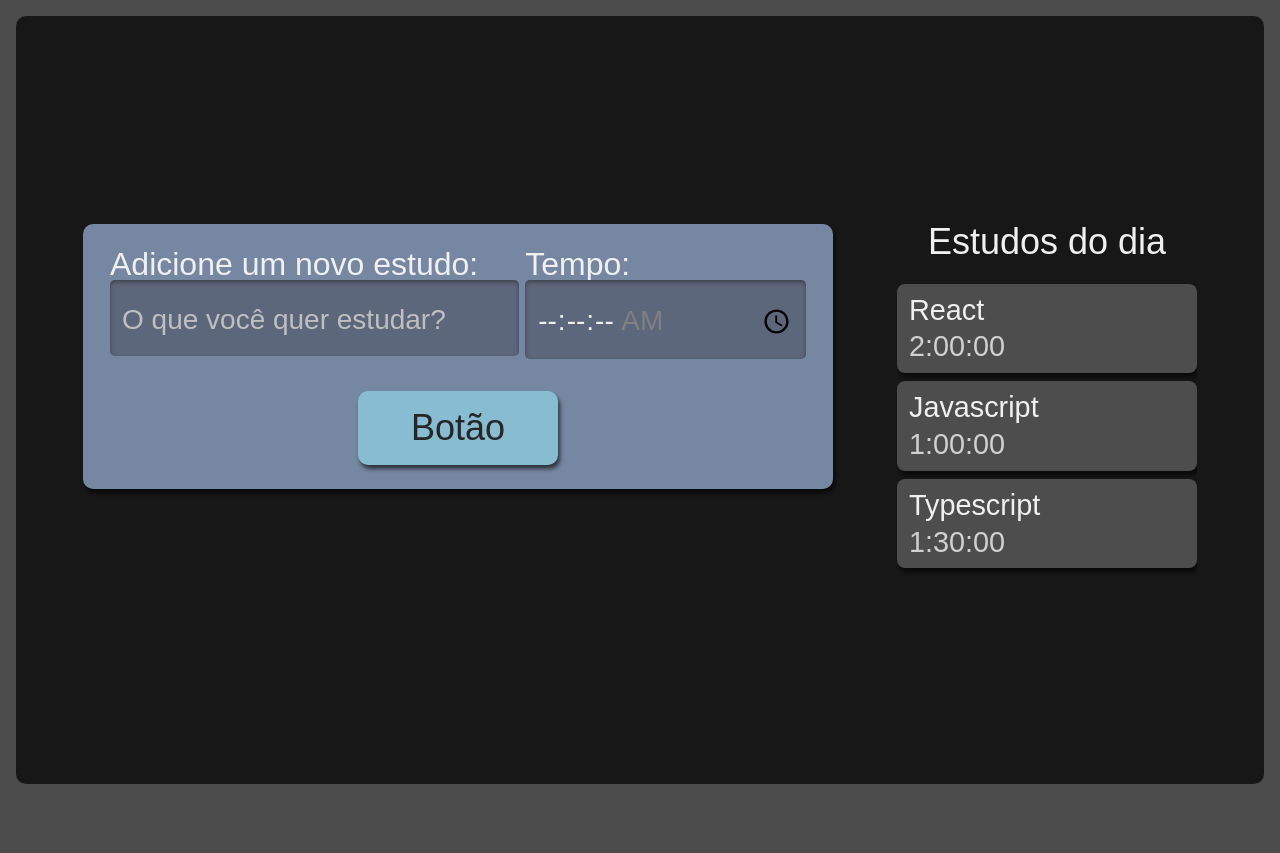
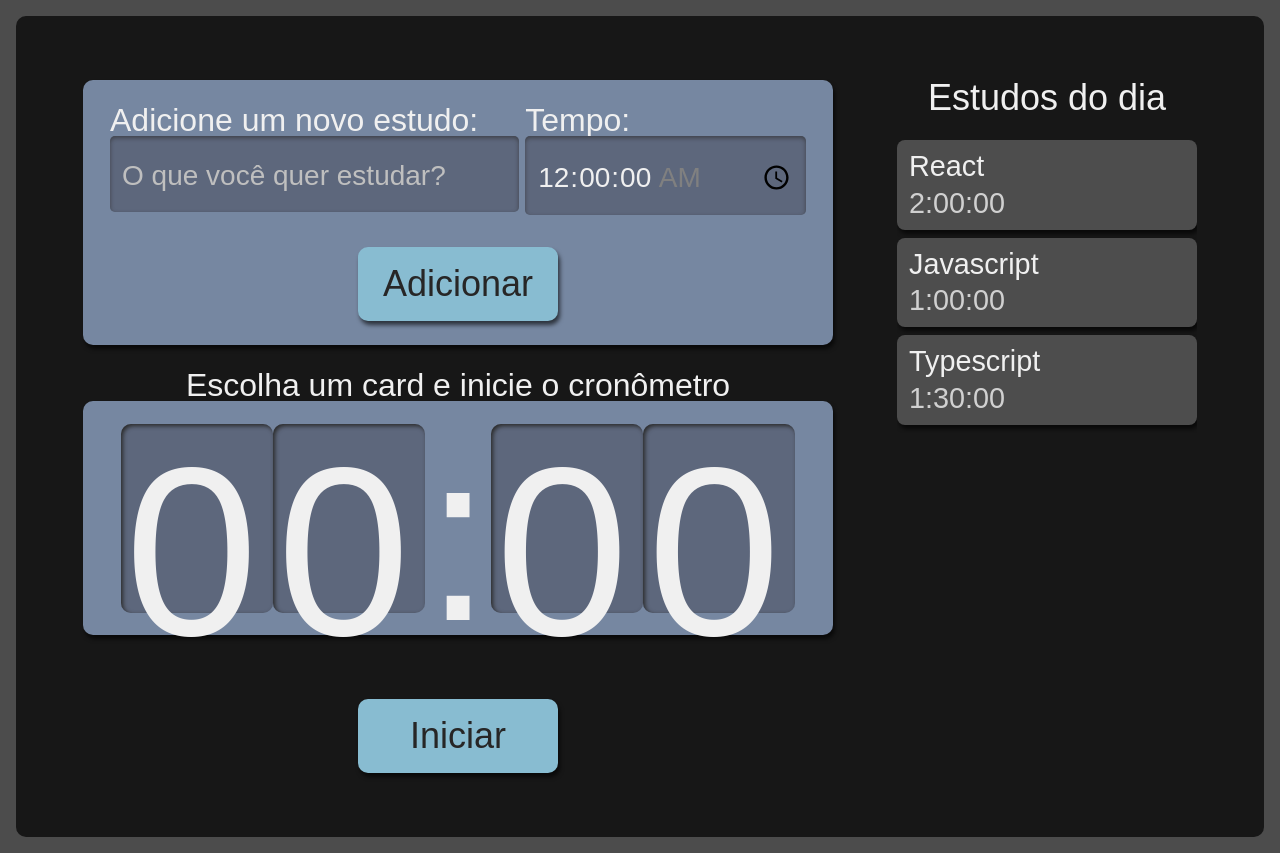
Before and after one commit to VeviciSoftware/AluraStudies, a React (Create React App) app: page / in a window 1280 px wide. Before the commit the page ends 800 px from the top, so only its background shows below. Built offline with nearby package versions, Linux system fonts and the light colour scheme.

Commit message:
:sparkles: feat: função de adicionar tarefas funcionando

```diff
--- a/src/components/Button/index.tsx
+++ b/src/components/Button/index.tsx
@@ -1,10 +1,12 @@
 import React from "react";
 import style from "./Botao.module.scss";
 
-class Botao extends React.Component {
+class Botao extends React.Component<any> {
   render() {
     return (
-        <button className= {style.botao}>Botão</button>
+        <button className= {style.botao}>
+          {this.props.children}
+        </button>
     )
   }
 
--- /dev/null
+++ b/src/components/Cronometro/Cronometro.module.scss
@@ -0,0 +1,59 @@
+.cronometro {
+    display: flex;
+    flex-direction: column;
+    align-items: center;
+    grid-area: cronometro;
+
+    .relogioWrapper {
+      align-items: center;
+      background-color: #7687A1;
+      border-radius: 10px;
+      box-shadow: 2px 4px 4px #0000009F;
+      box-sizing: border-box;
+      display: flex;
+      font-size: 5rem;
+      justify-content: center;
+      margin-bottom: 24px;
+      padding: 16px 12px;
+      width: 100%;
+    }
+
+    .titulo {
+      font-size: 2rem;
+    }
+
+    button {
+      background-color: #88bcd1;
+      border-radius: 10px;
+      box-shadow: 2px 4px 4px #0000009F;
+      color: #272626;
+      cursor: pointer;
+      font-size: 1.25rem;
+      padding: 16px;
+      width: 150px;
+
+      &:active {
+        background-color: #7CA6B7;
+        box-shadow: 2px 2px 4px #0000009F inset;
+        cursor: auto;
+      }
+    }
+
+    @media screen and (min-width:1280px) {
+
+      .relogioWrapper{
+        font-size: 15rem;
+      }
+
+      p {
+        font-size: 2rem;
+      }
+
+      button {
+        grid-column-start: span 2;
+        justify-self: center;
+        width: 200px;
+        font-size: 2.25rem;
+      }
+    }
+  }
--- /dev/null
+++ b/src/components/Cronometro/Relogio/Relogio.module.scss
@@ -0,0 +1,21 @@
+.relogioNumero {
+    background-color: #5D677C;
+    box-shadow: 2px 2px 4px #2B2B2B inset;
+    height: 3.6rem;
+    width: 3rem;
+    padding: 8px 4px;
+    border-radius: 10px;
+
+    @media screen and (min-width:1280px) {
+      height: 10.8rem;
+      width: 9rem;
+    }
+  }
+
+  .relogioDivisao {
+    height: 4.2rem;
+
+    @media screen and (min-width:1280px) {
+      height: 12.6rem;
+    }
+  }
--- /dev/null
+++ b/src/components/Cronometro/Relogio/index.tsx
@@ -0,0 +1,13 @@
+import style from "./Relogio.module.scss";
+
+export default function Relogio(){
+    return (
+        <>
+            <span className={style.relogioNumero}>0</span>
+            <span className={style.relogioNumero}>0</span>
+            <span className={style.relogioDivisao}>:</span>
+            <span className={style.relogioNumero}>0</span>
+            <span className={style.relogioNumero}>0</span>
+        </>
+    )
+}
--- /dev/null
+++ b/src/components/Cronometro/index.tsx
@@ -0,0 +1,18 @@
+import Botao from "../Button";
+import Relogio from "./Relogio";
+import style from "./Cronometro.module.scss";
+
+export default function Cronometro(){
+    return (
+        <div className={style.cronometro}>
+            <p className={style.titulo}>Escolha um card e inicie o cronômetro</p>
+            <div className={style.relogioWrapper}>
+                <Relogio />
+            </div>
+
+            <Botao>
+                Iniciar
+            </Botao>
+        </div>
+    )
+}
--- a/src/components/Formulario/index.tsx
+++ b/src/components/Formulario/index.tsx
@@ -3,9 +3,18 @@ import Botao from "../Button";
 import style from "./Formulario.module.scss";
 
 class Formulario extends React.Component {
+    state= {
+        tarefa: "",
+        tempo: "00:00",
+    };
+
+    adicionarTarefa(evento: React.FormEvent<HTMLFormElement>){
+        evento.preventDefault();
+        console.log(this.state);
+    }
     render() {
         return (
-            <form className={style.novaTarefa}>
+            <form className={style.novaTarefa} onSubmit={this.adicionarTarefa.bind(this)}>
                 <div className={style.inputContainer}>
                     <label htmlFor="tarefa">
                         Adicione um novo estudo:
@@ -13,6 +22,12 @@ class Formulario extends React.Component {
                         type="text"
                         name="tarefa"
                         id="tarefa"
+                        value={this.state.tarefa}
+                        onChange={(evento) => {
+                            this.setState(
+                                {...this.state, tarefa: evento.target.value}
+                            )
+                        }}
                         placeholder="O que você quer estudar?"
                         required />
                     </label>
@@ -23,13 +38,21 @@ class Formulario extends React.Component {
                         <input type="time"
                         step="1"
                         name="tempo"
+                        value={this.state.tempo}
+                        onChange={(evento) => {
+                            this.setState({
+                                ...this.state, tempo: evento.target.value
+                            })
+                        }}
                         id="tempo"
                         min="00:00:00"
                         max="01:30:00"
                         required />
                     </label>
                 </div>
-            < Botao />
+            <Botao>
+                Adicionar
+            </Botao>
             </form>
         )
     }
--- /dev/null
+++ b/src/components/Lista/Item/index.tsx
@@ -0,0 +1,10 @@
+import style from '../Lista.module.scss';
+
+export default function Item({tarefa, tempo}: {tarefa: string, tempo: string}) {
+  return (
+    <li className={style.item}>
+        <h3>{tarefa}</h3>
+        <span>{tempo}</span>
+    </li>
+  );
+}
--- a/src/components/Lista/index.tsx
+++ b/src/components/Lista/index.tsx
@@ -1,8 +1,9 @@
-import React from "react";
-import style from "./Lista.module.scss";
+import React, { useState } from "react";
+import style from './Lista.module.scss';
+import Item from './Item';
 
 function Lista() {
-    const tarefas = [{
+    const [tarefas, setTarefas] = useState([{
         tarefa: "React",
         tempo: "2:00:00",
     }, {
@@ -11,16 +12,21 @@ function Lista() {
     }, {
         tarefa: "Typescript",
         tempo: "1:30:00",
-    }];
+    }]);
+
     return (
         <aside className={style.listaTarefas}>
-            <h2>Estudos do dia </h2>
+            <h2 onClick={() => {
+                setTarefas([...tarefas, { tarefa: "Estudar Estado", tempo: "5:00:00"}])
+            }}>
+            Estudos do dia
+            </h2>
             <ul>
                 {tarefas.map((item, index) => (
-                    <li key={index} className={style.item}>
-                        <h3>{item.tarefa}</h3>
-                        <span>{item.tempo}</span>
-                    </li>
+                    <Item
+                        key={index}
+                       {...item}
+                    />
                 ))}
             </ul>
         </aside>
--- a/src/pages/App.tsx
+++ b/src/pages/App.tsx
@@ -2,12 +2,14 @@ import React from 'react';
 import Formulario from '../components/Formulario';
 import Lista from '../components/Lista';
 import style from './App.module.scss';
+import Cronometro from '../components/Cronometro';
 
 function App() {
   return (
     <div className={style.AppStyle}>
       <Formulario />
       <Lista />
+      <Cronometro />
     </div>
   );
 }
```
